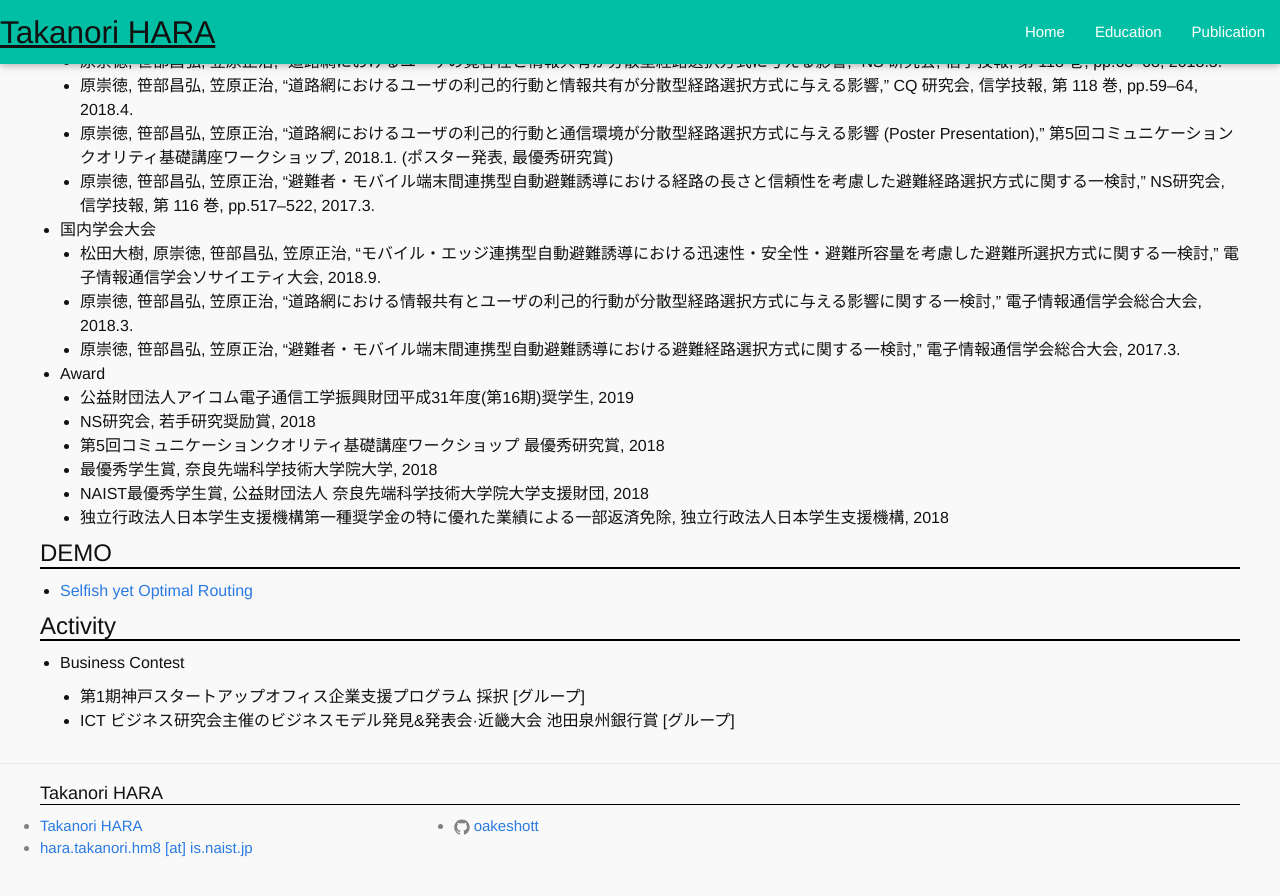
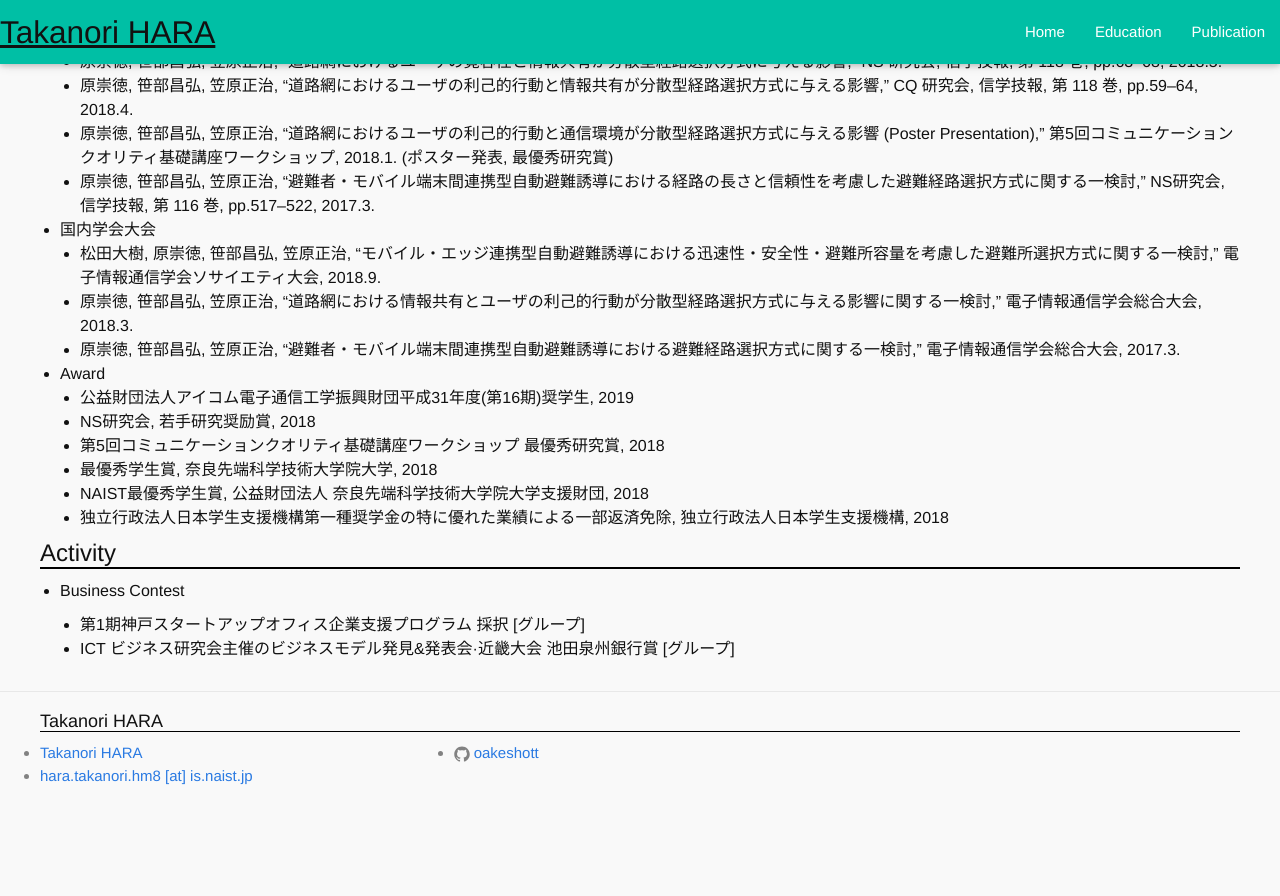
Before and after one commit to oakeshott/oakeshott.github.io, a Jekyll site: the page built from index.md, in a window 1280 px wide and 900 px high, scrolled down 649 px. Shown: the top 896 px of the window. Built offline with Jekyll 4.4.1, drawn with Linux system fonts in a browser that asks for light colours; after the commit the page ends 1476 px from its top, so only the background shows below that.

Commit message:
Commit at 2019-06-11 10:55:03

```diff
--- a/index.md
+++ b/index.md
@@ -47,9 +47,9 @@ permalink: /
   5. NAIST最優秀学生賞, 公益財団法人 奈良先端科学技術大学院大学支援財団, 2018
   6. 独立行政法人日本学生支援機構第一種奨学金の特に優れた業績による一部返済免除, 独立行政法人日本学生支援機構, 2018
 
-## DEMO
-
-* [Selfish yet Optimal Routing](/demo_selfish_yet_optimal_routing/)
+<!-- ## DEMO -->
+<!--  -->
+<!-- * [Selfish yet Optimal Routing](/demo_selfish_yet_optimal_routing/) -->
 
 ## Activity
 
```
Also changed, not shown: 2 other files.
